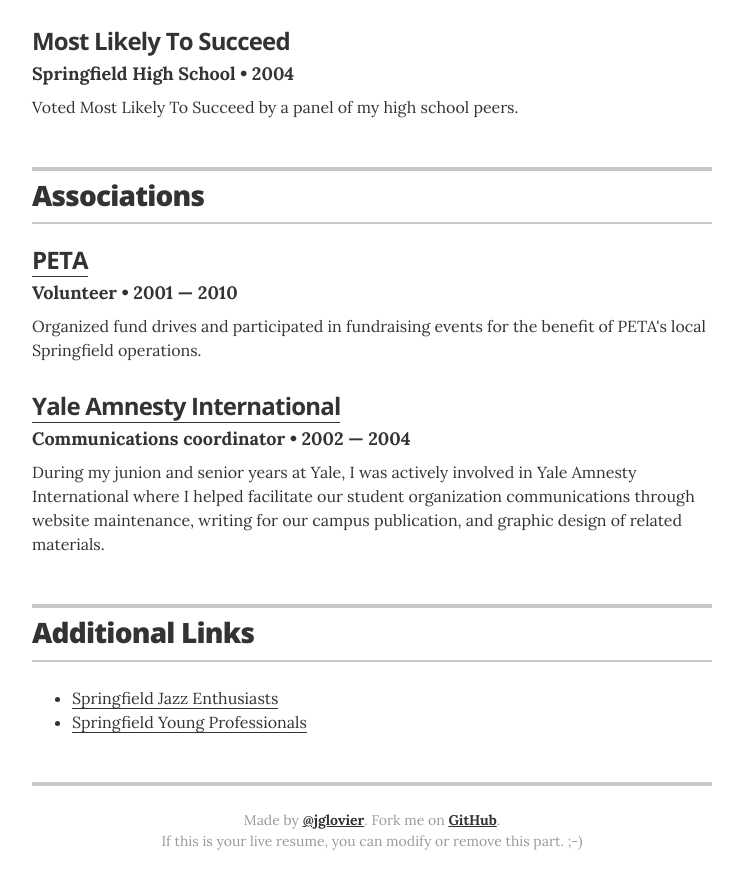
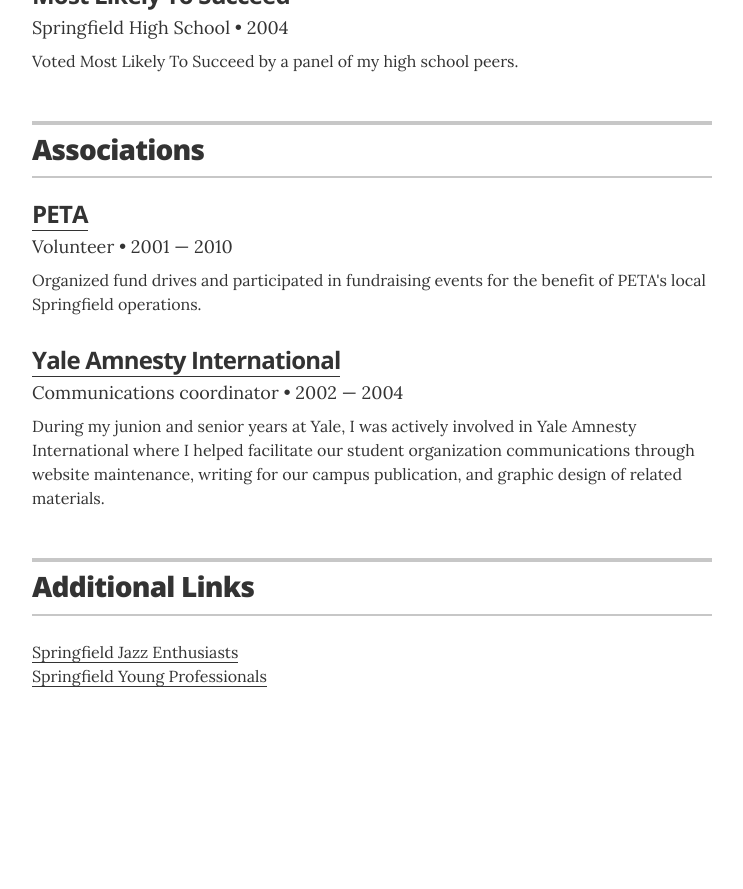
Before and after one commit to azzenabidi/azzenabidi.github.io, a Jekyll site: the page built from index.html, in a window 1280 px wide and 900 px high, scrolled down 2650 px. Shown: the top 889 px of the window, without its empty margins (268-1011 px from the left). Built offline with Jekyll 4.4.1, drawn with Linux system fonts in a browser that asks for light colours; after the commit the page ends 3386 px from its top, so only the background shows below that.

Commit message:
add bulma css library

```diff
--- a/_layouts/resume.html
+++ b/_layouts/resume.html
@@ -231,10 +231,6 @@
       <!-- end Print Social Links -->
       {% endif %}
 
-      <footer class="page-footer">
-        <p class="footer-line">Made by <a href="http://twitter.com/jglovier">@jglovier</a>. Fork me on <a href="https://github.com/jglovier/resume-template">GitHub</a>.</p>
-        <p class="footer-line">If this is your live resume, you can modify or remove this part. ;-)</p>
-      </footer>
 
     </div>
 
--- a/css/main.scss
+++ b/css/main.scss
@@ -12,3 +12,4 @@
 
 // Layouts
 @import "resume";
+@import "https://cdn.jsdelivr.net/npm/bulma@0.9.3/css/bulma.min.css";
```
